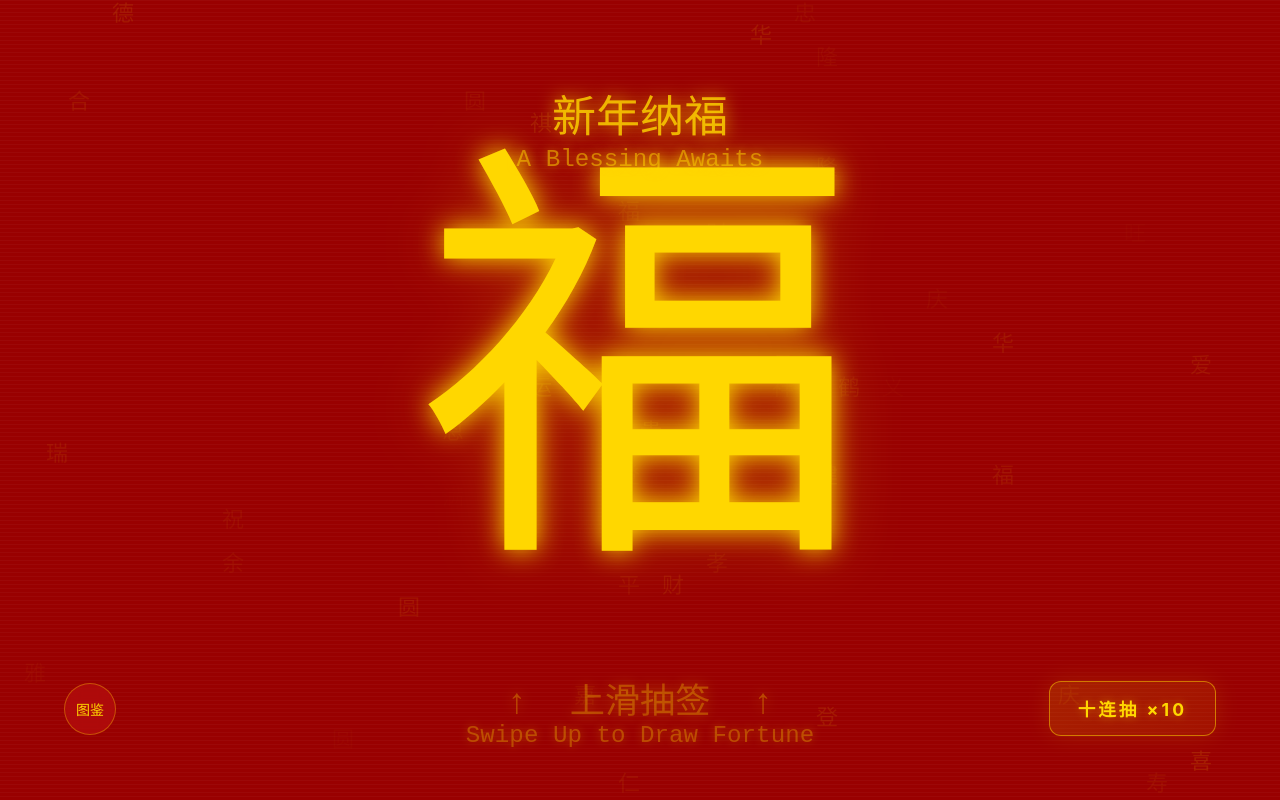
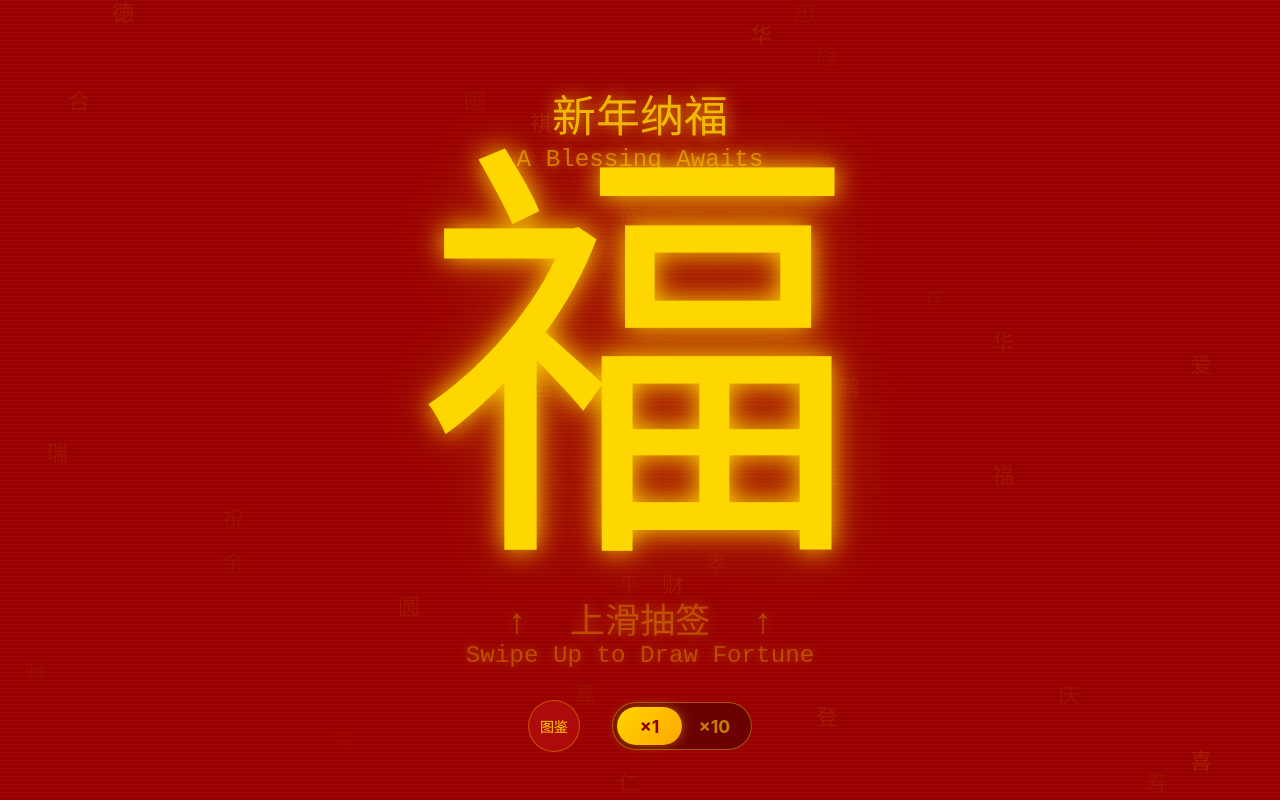
Before and after one commit to Underwater008/fu, a website built with Vite: page index.html in a window 1280 px wide. Built offline with nearby package versions, Linux system fonts and the light colour scheme; animation ran at ten frames a second; a small style sheet from the web is missing; a web font is replaced by a local one.

Commit message:
update 10x pull

```diff
--- a/index.html
+++ b/index.html
@@ -19,7 +19,12 @@
     <!-- Bottom Controls -->
     <div class="bottom-controls">
         <button id="btn-collection" class="collection-fab">图鉴</button>
-        <button id="btn-multi-pull" class="btn-multi-pull">十连抽 ×10</button>
+
+        <div id="mode-switch" class="mode-switch">
+            <div class="switch-track"></div>
+            <div class="switch-option active" data-mode="single">×1</div>
+            <div class="switch-option" data-mode="multi">×10</div>
+        </div>
     </div>
 
     <!-- Multi-pull results overlay -->
--- a/main.js
+++ b/main.js
@@ -821,8 +821,14 @@ function renderArrivalOverlay() {
         const decay = 1 - hopPhase / 0.9;
         hopOffset = -Math.abs(Math.sin(hopPhase / 0.9 * Math.PI * 3)) * 0.012 * decay;
     }
-    drawOverlayText('\u2191  \u4E0A\u6ED1\u62BD\u7B7E  \u2191', 0.88 + hopOffset, CONFIG.glowGold, hintFade * pulse, cellSize * 1.6);
-    drawOverlayText('Swipe Up to Draw Fortune', 0.92 + hopOffset, CONFIG.glowGold, hintFade * pulse, cellSize * 1.1);
+
+    // Dynamic text based on mode
+    const isMulti = selectedMode === 'multi';
+    const mainText = isMulti ? '\u2191  \u4E0A\u6ED1\u5341\u8FDE  \u2191' : '\u2191  \u4E0A\u6ED1\u62BD\u7B7E  \u2191';
+    const subText = isMulti ? 'Swipe Up to Draw \u00D710' : 'Swipe Up to Draw Fortune';
+
+    drawOverlayText(mainText, 0.78 + hopOffset, CONFIG.glowGold, hintFade * pulse, cellSize * 1.6);
+    drawOverlayText(subText, 0.82 + hopOffset, CONFIG.glowGold, hintFade * pulse, cellSize * 1.1);
 }
 
 // ============================================================
@@ -1688,8 +1694,13 @@ function renderFortuneOverlay() {
     if (stateTime > 2.5) {
         const hintFade = Math.min(1, (stateTime - 2.5) / 0.5);
         const pulse = 0.4 + Math.sin(globalTime * 3) * 0.2;
-        drawOverlayText('\u2191 \u518D\u62BD\u4E00\u6B21 \u2191', 0.94, CONFIG.glowGold, hintFade * pulse, cellSize * 1.2);
-        drawOverlayText('Swipe Up to Draw Again', 0.97, CONFIG.glowGold, hintFade * pulse, cellSize * 0.9);
+
+        const isMulti = selectedMode === 'multi';
+        const mainText = isMulti ? '\u2191 \u518D\u6765\u5341\u8FDE \u2191' : '\u2191 \u518D\u62BD\u4E00\u6B21 \u2191';
+        const subText = isMulti ? 'Swipe Up to Draw \u00D710' : 'Swipe Up to Draw Again';
+
+        drawOverlayText(mainText, 0.94, CONFIG.glowGold, hintFade * pulse, cellSize * 1.2);
+        drawOverlayText(subText, 0.97, CONFIG.glowGold, hintFade * pulse, cellSize * 0.9);
     }
 }
 
@@ -2028,7 +2039,8 @@ function appendFireworksToGPU(startIdx) {
 // MULTI-PULL (10-pull) SYSTEM
 // ============================================================
 
-const btnMultiPull = document.getElementById('btn-multi-pull');
+// const btnMultiPull = document.getElementById('btn-multi-pull'); // Removed
+const modeSwitch = document.getElementById('mode-switch');
 const multiOverlay = document.getElementById('multi-overlay');
 const multiGrid = document.getElementById('multi-grid');
 const multiDetail = document.getElementById('multi-detail');
@@ -2036,6 +2048,25 @@ const detailCard = document.getElementById('detail-card');
 const btnMultiAgain = document.getElementById('btn-multi-again');
 const btnMultiSingle = document.getElementById('btn-multi-single');
 const btnMultiCollection = document.getElementById('btn-multi-collection');
+
+let selectedMode = 'single'; // 'single' or 'multi'
+
+if (modeSwitch) {
+    modeSwitch.addEventListener('click', (e) => {
+        e.stopPropagation();
+        selectedMode = selectedMode === 'single' ? 'multi' : 'single';
+        updateModeSwitchUI();
+    });
+}
+
+function updateModeSwitchUI() {
+    if (!modeSwitch) return;
+    if (selectedMode === 'multi') {
+        modeSwitch.classList.add('multi');
+    } else {
+        modeSwitch.classList.remove('multi');
+    }
+}
 
 function startMultiPull() {
     multiDrawResults = performMultiDraw();
@@ -2117,18 +2148,7 @@ function hideMultiOverlay() {
     multiDetail.classList.remove('visible');
     isMultiMode = false;
     multiDrawResults = null;
-}
-
-// Multi-pull button click
-if (btnMultiPull) {
-    btnMultiPull.addEventListener('click', (e) => {
-        e.stopPropagation();
-        if (state === 'arrival' && fontsReady) {
-            startMultiPull();
-        } else if (state === 'fortune') {
-            startMultiPull();
-        }
-    });
+    // Don't reset selectedMode here, let user keep toggle preference
 }
 
 // Multi-overlay buttons
@@ -2144,8 +2164,11 @@ if (btnMultiSingle) {
     btnMultiSingle.addEventListener('click', (e) => {
         e.stopPropagation();
         hideMultiOverlay();
+        // Force single mode for this specific action
+        selectedMode = 'single';
+        updateModeSwitchUI();
+
         isMultiMode = false;
-        // Reset and do single draw
         daji3DParticles = [];
         hoveredIdx = -1;
         if (particlesMesh) particlesMesh.count = 0;
@@ -2276,12 +2299,12 @@ function updateUIVisibility() {
     const collVisible = collectionPanel && collectionPanel.classList.contains('visible');
     const panelOpen = multiVisible || collVisible;
 
-    // Multi-pull button: visible in arrival and fortune, hidden during draw and when overlays are open
-    if (btnMultiPull) {
+    // Mode Switch: visible in arrival and fortune, hidden during draw and when overlays are open
+    if (modeSwitch) {
         if (!panelOpen && (state === 'arrival' || state === 'fortune') && fontsReady) {
-            btnMultiPull.classList.add('visible');
+            modeSwitch.classList.add('visible');
         } else {
-            btnMultiPull.classList.remove('visible');
+            modeSwitch.classList.remove('visible');
         }
     }
 
@@ -2395,16 +2418,25 @@ window.addEventListener('keydown', (e) => {
 
 function handleSwipeUp() {
     if (state === 'arrival' && fontsReady) {
-        isMultiMode = false;
-        changeState('draw');
+        if (selectedMode === 'multi') {
+            startMultiPull();
+        } else {
+            isMultiMode = false;
+            changeState('draw');
+        }
     } else if (state === 'fortune') {
         // Draw again loop
-        isMultiMode = false;
         daji3DParticles = [];
         hoveredIdx = -1;
         if (particlesMesh) particlesMesh.count = 0;
         hideTooltip();
-        changeState('draw');
+
+        if (selectedMode === 'multi') {
+            startMultiPull();
+        } else {
+            isMultiMode = false;
+            changeState('draw');
+        }
     }
 }
 
--- a/style.css
+++ b/style.css
@@ -23,50 +23,82 @@ canvas {
     bottom: 0;
     left: 0;
     right: 0;
-    padding: 0 5vw 8vh;
+    padding: 0 20px 6vh;
     display: flex;
-    justify-content: space-between;
+    justify-content: center;
+    gap: 32px;
     align-items: center;
     z-index: 15;
     pointer-events: none; /* Let clicks pass through to canvas if not on buttons */
 }
 
-/* ============ 10-PULL BUTTON ============ */
-.btn-multi-pull {
+/* ============ MODE SWITCH TOGGLE ============ */
+.mode-switch {
     pointer-events: auto;
-    /* Position reset, controlled by flex container */
-    position: static;
-    padding: 14px 28px;
-    background: linear-gradient(135deg, rgba(255,215,0,0.15), rgba(255,165,0,0.1));
-    color: #FFD700;
-    border: 1.5px solid rgba(255,215,0,0.5);
-    border-radius: 12px;
-    font-size: 1.1rem;
-    font-weight: bold;
+    position: relative;
+    display: flex;
+    background: rgba(0, 0, 0, 0.3);
+    border: 1.5px solid rgba(255, 215, 0, 0.4);
+    border-radius: 24px;
+    padding: 4px;
+    width: 140px;
+    height: 48px;
     cursor: pointer;
-    font-family: -apple-system, BlinkMacSystemFont, "Segoe UI", sans-serif;
-    letter-spacing: 3px;
-    text-shadow: 0 0 10px rgba(255,215,0,0.4);
-    box-shadow: 0 0 24px rgba(255,215,0,0.12), inset 0 0 12px rgba(255,215,0,0.03);
+    backdrop-filter: blur(8px);
+    -webkit-backdrop-filter: blur(8px);
     transition: all 0.3s ease;
-    animation: multiPulse 2.5s ease-in-out infinite;
     opacity: 0;
     transform: translateY(20px);
     visibility: hidden;
 }
-.btn-multi-pull.visible {
+.mode-switch.visible {
     opacity: 1;
     transform: translateY(0);
     visibility: visible;
 }
-.btn-multi-pull:hover {
-    background: linear-gradient(135deg, rgba(255,215,0,0.3), rgba(255,165,0,0.2));
-    box-shadow: 0 0 36px rgba(255,215,0,0.25);
-    transform: translateY(-2px) scale(1.03);
+
+.switch-track {
+    position: absolute;
+    top: 4px;
+    bottom: 4px;
+    left: 4px;
+    width: calc(50% - 4px);
+    background: linear-gradient(135deg, #FFD700, #FFA500);
+    border-radius: 20px;
+    transition: transform 0.3s cubic-bezier(0.4, 0.0, 0.2, 1);
+    box-shadow: 0 0 12px rgba(255, 215, 0, 0.4);
+    z-index: 1;
 }
-@keyframes multiPulse {
-    0%, 100% { box-shadow: 0 0 24px rgba(255,215,0,0.12); }
-    50% { box-shadow: 0 0 36px rgba(255,215,0,0.25); }
+.mode-switch.multi .switch-track {
+    transform: translateX(100%);
+}
+
+.switch-option {
+    flex: 1;
+    display: flex;
+    align-items: center;
+    justify-content: center;
+    z-index: 2;
+    color: rgba(255, 215, 0, 0.6);
+    font-size: 1.1rem;
+    font-weight: bold;
+    font-family: -apple-system, BlinkMacSystemFont, "Segoe UI", sans-serif;
+    transition: color 0.3s;
+    user-select: none;
+}
+.switch-option.active {
+    color: #8B0000; /* Dark red for contrast on gold */
+    text-shadow: none;
+}
+/* Ensure the inactive one stays gold */
+.mode-switch.multi .switch-option[data-mode="single"] {
+    color: rgba(255, 215, 0, 0.6);
+}
+.mode-switch.multi .switch-option[data-mode="multi"] {
+    color: #8B0000;
+}
+.mode-switch:not(.multi) .switch-option[data-mode="single"] {
+    color: #8B0000;
 }
 
 /* ============ COLLECTION FAB ============ */
@@ -343,14 +375,19 @@ canvas {
     display: none;
     flex-direction: column;
     background: rgba(10, 2, 2, 0.96);
-    overflow-y: auto;
-    padding: 24px 16px;
+    overflow: hidden; /* Prevent body scroll, handle inside grid */
+    padding: 0; /* Padding moved to children for full-height scroll area */
 }
 #collection-panel.visible { display: flex; }
 
 .collection-header {
     text-align: center;
-    margin-bottom: 20px;
+    margin-bottom: 0; /* Margin moved to padding */
+    padding: 24px 16px 16px;
+    flex-shrink: 0;
+    background: rgba(10, 2, 2, 0.98);
+    box-shadow: 0 4px 12px rgba(0,0,0,0.3);
+    z-index: 2;
 }
 .collection-header h1 {
     font-size: 2rem;
@@ -393,7 +430,9 @@ canvas {
 
 .collection-grid {
     flex: 1;
-    padding: 0 8px;
+    overflow-y: auto;
+    padding: 20px 16px;
+    -webkit-overflow-scrolling: touch;
 }
 
 .collection-category {
@@ -456,6 +495,10 @@ canvas {
 .star-badge.s2 { color: #94A3B8; }
 
 .collection-actions {
-    padding: 16px 0 24px;
+    flex-shrink: 0;
+    padding: 16px 0 32px;
     text-align: center;
+    background: rgba(10, 2, 2, 0.98);
+    box-shadow: 0 -4px 20px rgba(0,0,0,0.4);
+    z-index: 2;
 }
```
